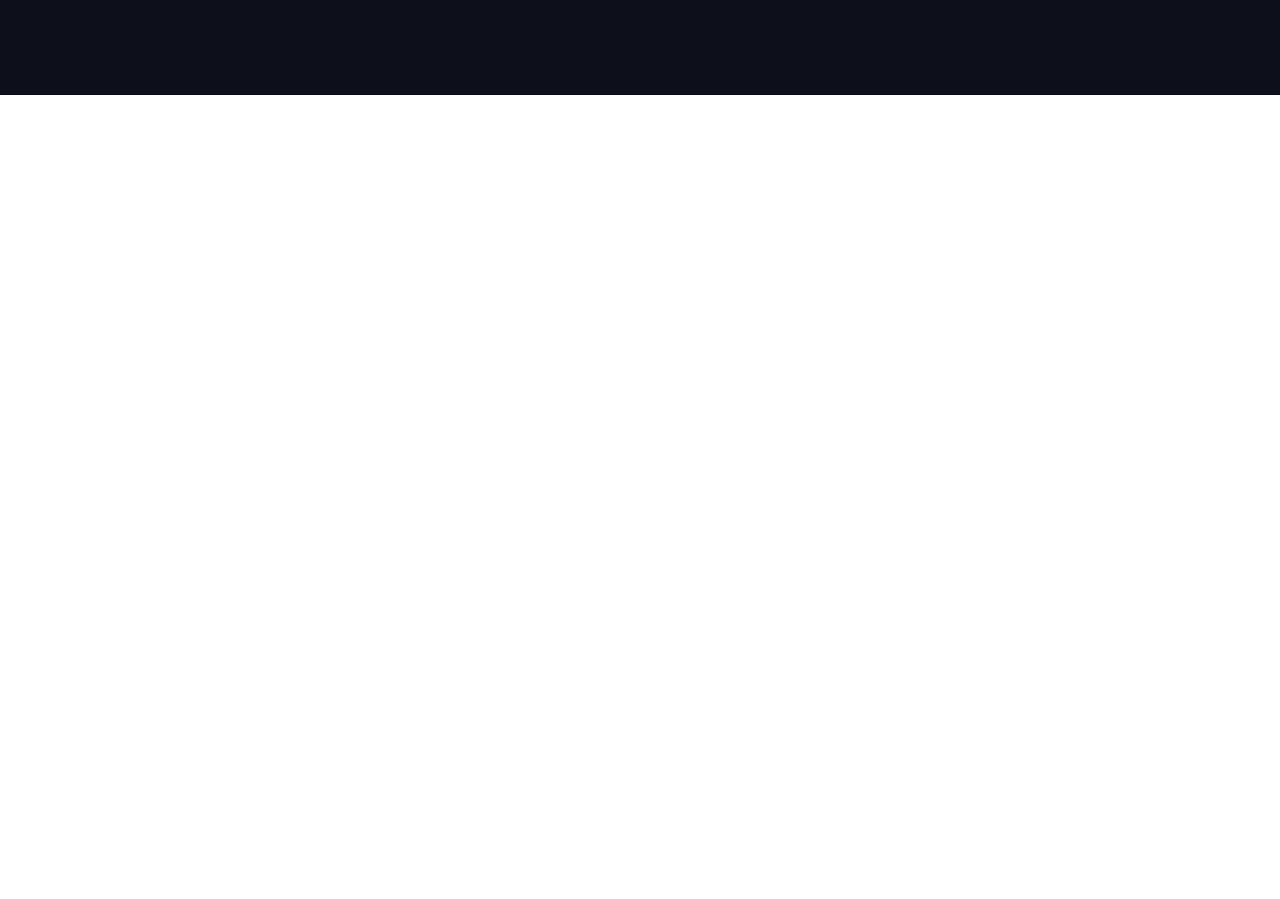
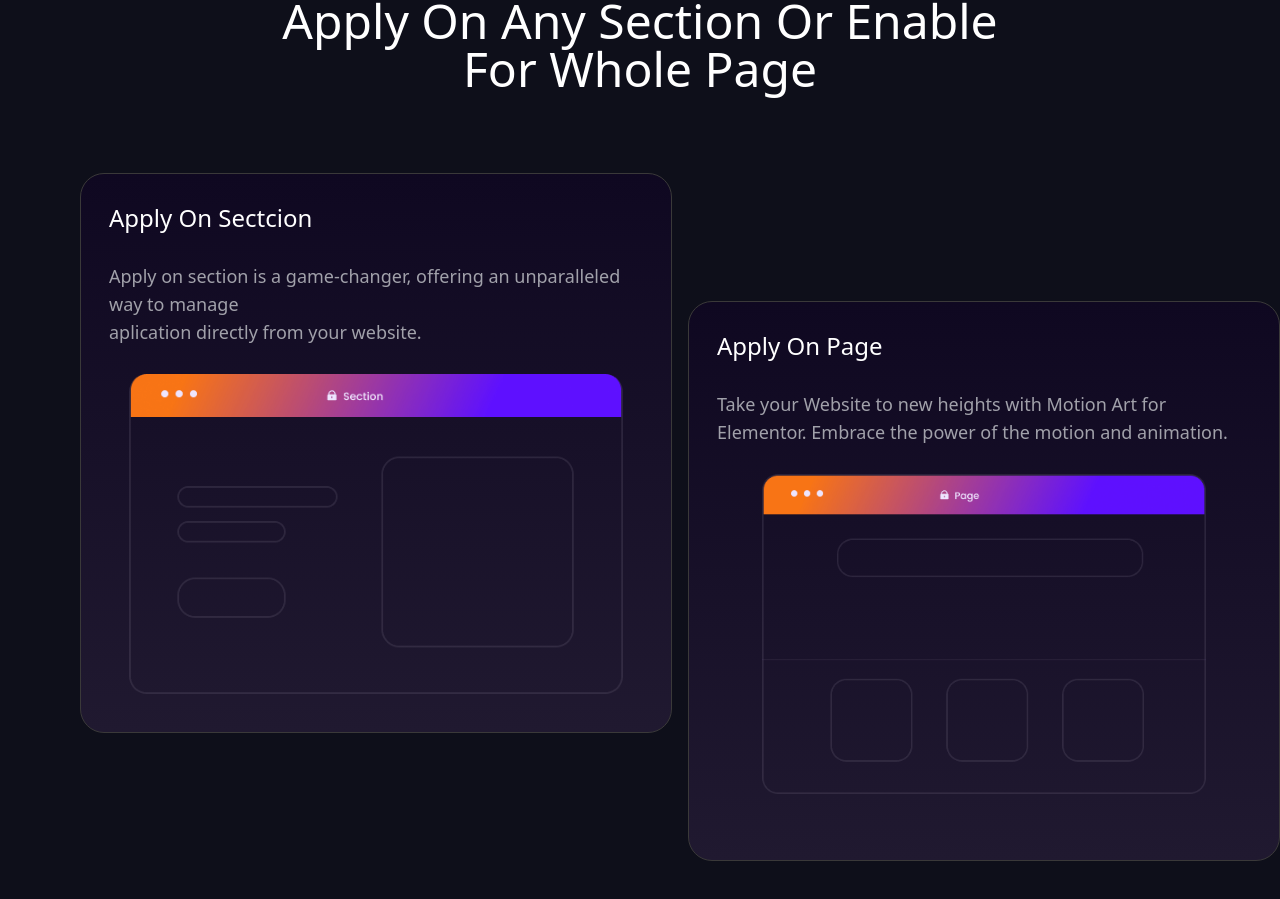
Before and after one commit to DEV-Gitanjali/Motion_Art_Website, a React (Vite) app: page / in a window 1280 px wide. Shown: the part 1505-2404 px from the top of the page. Before the commit the page ends 1600 px from the top, so only its background shows below. Built offline with nearby package versions, Linux system fonts and the light colour scheme.

Commit message:
this feature for two big cards

```diff
--- a/src/App.css
+++ b/src/App.css
@@ -11,3 +11,10 @@
   font-family: silk serif;
 
 }
+
+ .cards_design{
+  width: 40em;
+  height: 35em;
+  background: linear-gradient( #0F0821 ,  #201930 );
+  border: 0.5px solid rgb(58, 57, 57);
+}
--- a/src/components/Cards.jsx
+++ b/src/components/Cards.jsx
@@ -1,9 +1,39 @@
-import React from 'react'
+import'../App.css';
+import img11 from "../assets/img11.png";
+import img10 from "../assets/img10.png";
+
+
+
 
 const Cards = () => {
   return (
-    <div className='text-white'>
-      Cards
+    <div className='text-white '>
+      <h1 className='text-center mt-28 text-5xl  font-medium mt-28'>Apply  On Any Section Or Enable<br/> For Whole Page</h1>
+
+
+      <div className='flex  mt-20 gap-4'>
+        <div className='cards_design shadow-white  font-medium rounded-3xl ml-20'>
+            <h1 className='text-2xl m-7'>Apply On Sectcion</h1>
+            <p className='text-lg text-zinc-400 m-7'>Apply on section is a game-changer, offering an unparalleled way to manage<br/>
+             aplication directly from your website.
+            </p>
+                <img src={img11} alt="loaded "  className='m-auto h-80'/>
+        </div>
+
+
+        <div className='cards_design shadow-white  font-medium rounded-3xl mt-32'>
+            <h1 className='text-2xl m-7'>Apply On Page</h1>
+            <p className='text-lg text-zinc-400 m-7'>
+                Take your Website to new heights with Motion Art for Elementor. Embrace the power of the motion and animation.
+            </p>
+                <img src={img10} alt="loaded "  className='m-auto h-80'/>
+        </div>
+
+
+
+
+
+      </div>
     </div>
   )
 }
--- a/src/index.css
+++ b/src/index.css
@@ -14,7 +14,7 @@
 }
 
 .app_method{
-    height: 100rem;
+    height: 200rem;
 
 }
 
```
